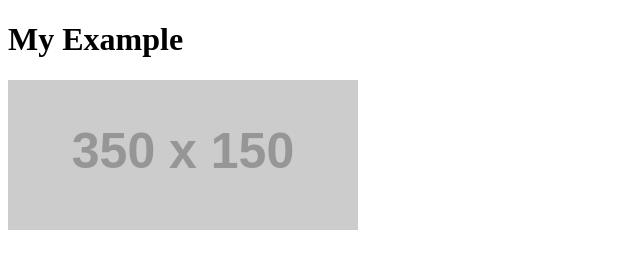
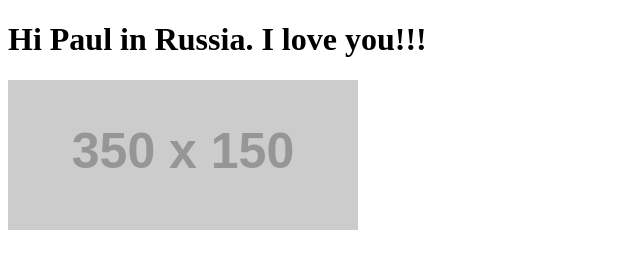
Before and after one commit to lynntfuzz/lynntfuzz.github.io, a plain HTML site: page index.html in a window 1280 px wide. Shown: the whole page, without its empty margins (0-640 px from the left). Drawn offline with Linux system fonts and the light colour scheme; placeholder pictures from the web are drawn by us.

Commit message:
added Paul's name

```diff
--- a/index.html
+++ b/index.html
@@ -4,7 +4,7 @@
 
     </head>
     <body>
-        <h1>My Example</h1>
+        <h1>Hi Paul in Russia. I love you!!!</h1>
         <a href="https://placeholder.com"><img src="https://via.placeholder.com/350x150"></a>
     </body>
 </html>
```
